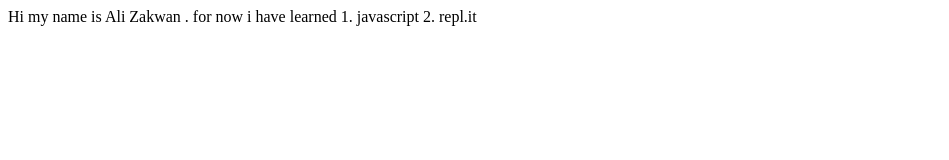
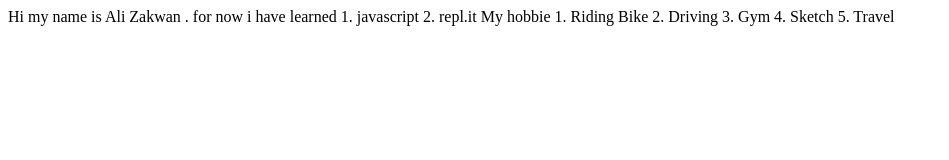
Before and after one commit to alizakwan/introduction, a plain HTML site: page index.html in a window 1280 px wide. Shown: the whole page, without its empty margins (0-949 px from the left). Drawn offline with Linux system fonts and the light colour scheme.

Commit message:
docs-add-hobbies

```diff
--- a/index.html
+++ b/index.html
@@ -14,5 +14,15 @@
     1. javascript
     2. repl.it
 
+
+
+
+    My hobbie
+    1. Riding Bike
+    2. Driving
+    3. Gym
+    4. Sketch
+    5. Travel
+
 </body>
 </html>
```
